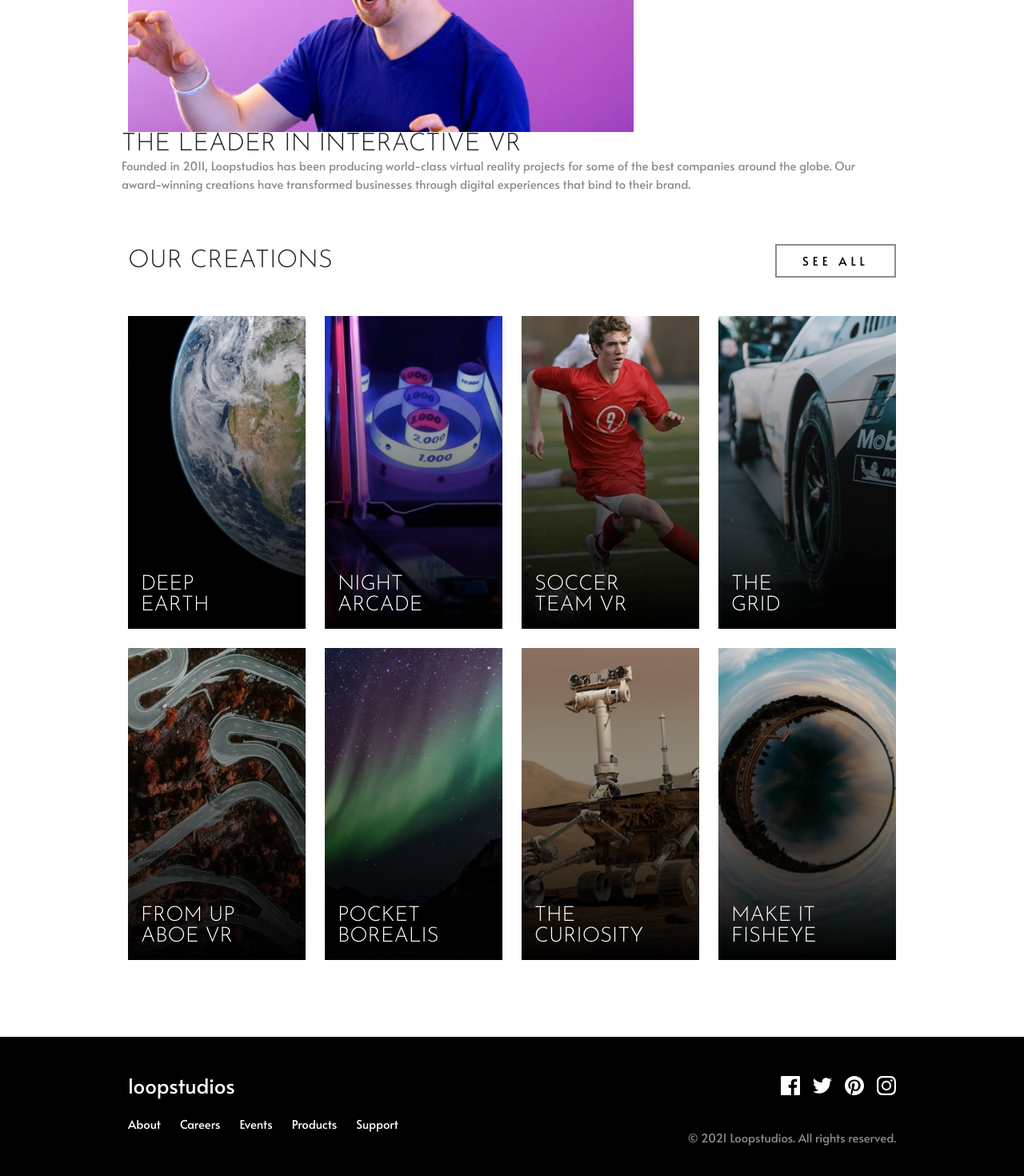
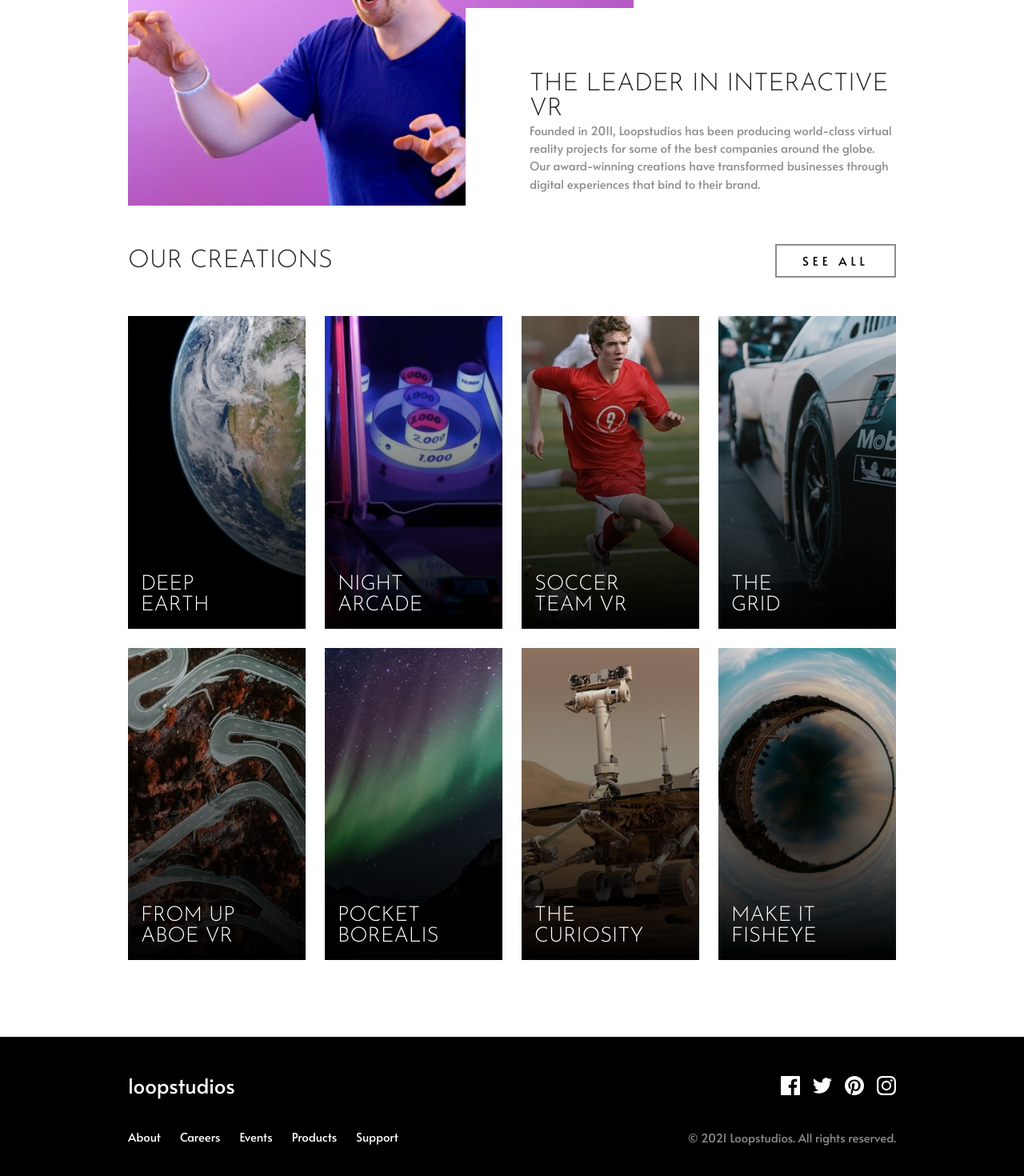
Before and after one commit to LivingGhoull/FM-loopstudio-landingpage.github.io, a React (Vite) app: page / in a window 1280 px wide. Shown: the part 744-2214 px from the top of the page at 80% size. Built offline with nearby package versions, Linux system fonts and the light colour scheme; the HTML template or start-up script is replaced by a standard one.

Commit message:
mostly done need dropdown

```diff
--- a/src/App.tsx
+++ b/src/App.tsx
@@ -95,10 +95,9 @@ function App() {
             <img
               src="../images/mobile/image-interactive.jpg"
               alt="Person interactive in vr"
-              ps-5
             />
           </div>
-          <div className="mx-2 text-center text-lg-start interactive-vr__info">
+          <div className="text-center text-lg-start interactive-vr__info">
             <h3 className="mt-5 mb-4 m-lg-0">The leader in interactive VR</h3>
             <p>
               Founded in 2011, Loopstudios has been producing world-class
@@ -119,7 +118,7 @@ function App() {
 
           <div className="row g-4">
             {mobilCreatonImages.map((img, index) => (
-              <div className="col-16 col-lg-3">
+              <div key={index} className="col-16 col-lg-3">
                 <div className="our-creation__secound">
                   <img
                     className="d-block d-lg-none"
@@ -149,7 +148,7 @@ function App() {
       <footer className="text-center text-lg-start py-5">
         <div className="contain-width d-flex flex-column flex-lg-row gap-3 justify-content-between">
           <div className="d-flex flex-column gap-4">
-            <h4 className="logo">loopstudios</h4>
+            <h4 className="logo pb-3">loopstudios</h4>
 
             <nav>
               <ul className="d-flex flex-column gap-4 flex-lg-row">
--- a/src/sass/App.scss
+++ b/src/sass/App.scss
@@ -115,8 +115,6 @@ ul {
 
   &__info {
     position: relative;
-    bottom: 0;
-    right: 0;
     background-color: $white;
   }
 }
@@ -143,6 +141,7 @@ ul {
 
   &__secound {
     position: relative;
+    cursor: pointer;
 
     h4 {
       position: absolute;
@@ -189,7 +188,7 @@ ul {
   }
 }
 
-@media (min-width: 960px) {
+@media (min-width: 992px) {
   header {
     background-image: url("../images/desktop/image-hero.jpg");
     .hero-section {
@@ -204,6 +203,11 @@ ul {
   .interactive-vr {
     &__info {
       position: absolute;
+      right: 0;
+      bottom: 0;
+      padding-top: 5rem;
+      padding-left: 5rem;
+      width: 550px;
     }
   }
 
```
Also changed, not shown: src/css/App.min.css, 1 other file (tests, documents, lock files or other folders).
